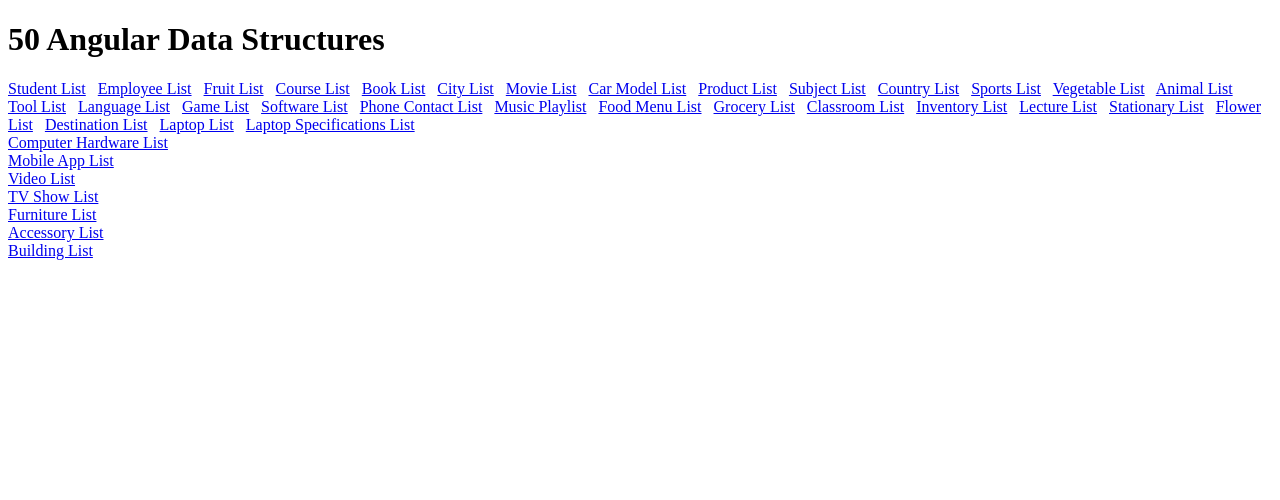
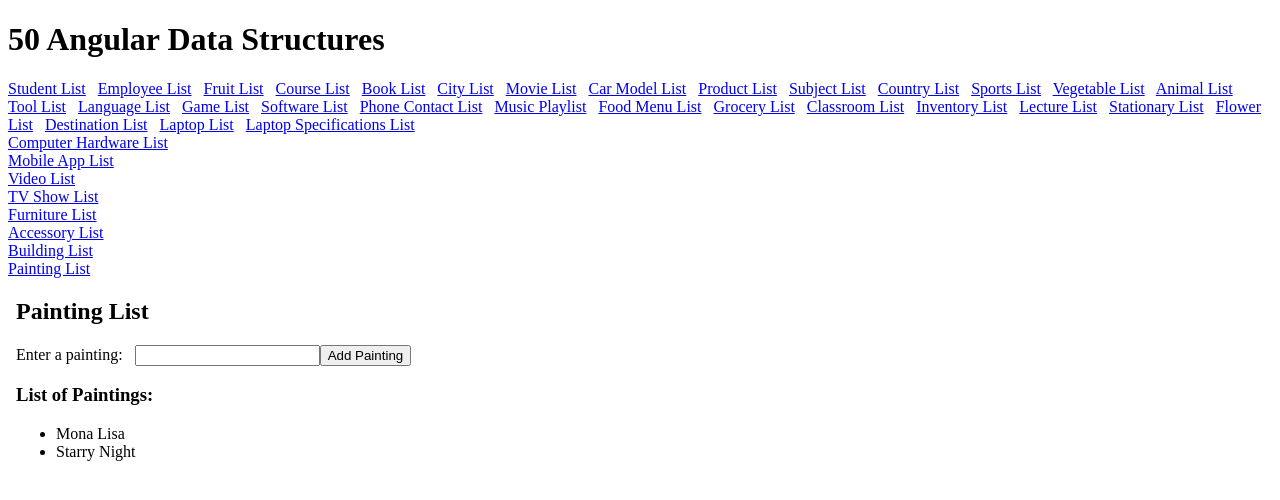
Before and after one commit to jennyfaye/50AngularDataStructures, an Angular app: page /paintinglist in a window 1280 px wide. Before the commit this address led to /. Shown: the top 500 px of the page. Built offline with nearby package versions, Linux system fonts and the light colour scheme.

Commit message:
test: add paintinglist component

```diff
--- a/src/app/app.component.html
+++ b/src/app/app.component.html
@@ -75,4 +75,6 @@
 <br>
 <a routerLink="buildinglist">Building List</a>
 <br>
+<a routerLink="paintinglist">Painting List</a>
+<br>
 <router-outlet></router-outlet>
--- a/src/app/app.module.ts
+++ b/src/app/app.module.ts
@@ -42,6 +42,7 @@ import { TvshowlistComponent } from "./components/tvshowlist/tvshowlist.componen
 import { FurniturelistComponent } from "./components/furniturelist/furniturelist.component";
 import { AccessorylistComponent } from "./components/accessorylist/accessorylist.component";
 import { BuildinglistComponent } from "./components/buildinglist/buildinglist.component";
+import { PaintinglistComponent } from "./components/paintinglist/paintinglist.component";
 
 
 const routes: Routes = [
@@ -82,6 +83,7 @@ const routes: Routes = [
   { path: 'furniturelist', component: FurniturelistComponent},
   { path: 'accessorylist', component: AccessorylistComponent},
   { path: 'buildinglist', component: BuildinglistComponent},
+  { path: 'paintinglist', component: PaintinglistComponent},
 ];
 
 @NgModule({
@@ -132,6 +134,7 @@ const routes: Routes = [
     FurniturelistComponent,
     AccessorylistComponent,
     BuildinglistComponent,
+    PaintinglistComponent,
   ],
 
   providers: [
--- /dev/null
+++ b/src/app/components/paintinglist/paintinglist.component.html
@@ -0,0 +1,21 @@
+<!doctype html>
+<html>
+  <body>
+    <h2>Painting List</h2>
+    <form >
+      <label for="painting">Enter a painting: </label> &nbsp;
+      <input name="painting" id="painting" type="text" [(ngModel)]="painting"/>
+
+      <button (click)="addPainting()">Add Painting</button>
+    </form>
+
+    <div>
+        <h3>List of Paintings:</h3>
+        <ul>
+          <li *ngFor="let painting of paintingList">
+            {{painting}}
+          </li>
+        </ul>
+    </div>
+  </body>
+</html>
--- /dev/null
+++ b/src/app/components/paintinglist/paintinglist.component.ts
@@ -0,0 +1,15 @@
+import { Component } from '@angular/core';
+
+@Component({
+  selector: 'app-paintinglist',
+  templateUrl: './paintinglist.component.html',
+  styleUrl: './paintinglist.component.css'
+})
+export class PaintinglistComponent {
+  paintingList: string[] = ["Mona Lisa", "Starry Night"];
+  painting: string = '';
+
+  addPainting() {
+    this.paintingList.push(this.painting);
+  }
+}
```
Also changed, not shown: src/app/components/paintinglist/paintinglist.component.css (added), 1 other file (tests, documents, lock files or other folders).
